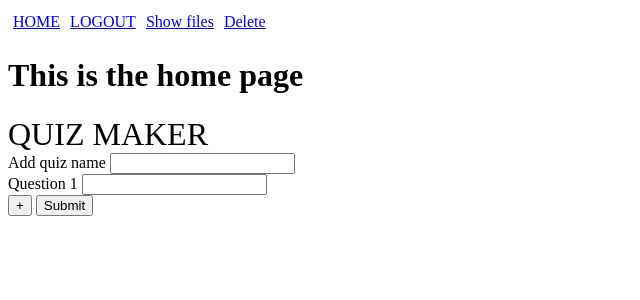
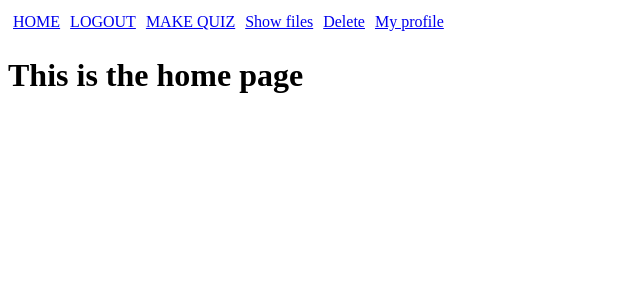
Before and after one commit to Avishek-NITT/QUIZZHUB_DELTA_T3, a Flask app: page / in a window 1280 px wide. Shown: the top 300 px of the page, without its empty margins (0-640 px from the left). Run offline with Flask 3, Linux system fonts and the light colour scheme; a user stored in the database is signed in.

Commit message:
User can make quiz, see quizes in their profile

```diff
--- a/website/templates/base.html
+++ b/website/templates/base.html
@@ -16,12 +16,14 @@
               {% if user.is_authenticated %}
               <a class="nav-item nav-link" id="home" href="/">HOME</a>
               <a class="nav-item nav-link" id="logout" href="/logout">LOGOUT</a>
+              <a class="nav-item" id="quizmaker" href="/quizmaker">MAKE QUIZ</a>
                 {%else%}
                 <a class="nav-item nav-link" id="login" href="/login">LOGIN</a>
                 <a class="nav-item nav-link" id="signUp" href="/sign-up">Sign Up</a>
                 {%endif%}
                 <a class="nav-item nav-link" id="test" href="/test">Show files</a>
                 <a class="nav-item nav-link" id="delete" href="/delete">Delete</a>
+                <a class="nav-item nav-link" id="profile" href="/profile">My profile</a>
             </div>
         </div>
 
--- a/website/templates/home.html
+++ b/website/templates/home.html
@@ -11,24 +11,5 @@ HOME
 
 <h1>This is the home page</h1>
 
-<form method="post">
-    <div class="container"></div>
-    <span style="font-size: 2em;"> QUIZ MAKER</span>
-    <br>
-    <label> Add quiz name   </label>
-    <input type="text" id="quiz_name" name="question"/>
-    <br>
-    <label> Question 1 </label>
-    <input type="text" id="question1" name="question1"/>
-    <br>
-</div>
-<button class="add_ques" onclick="add_ques()">+</button>
-<button type="submit">Submit</button>
-</form>
-
-
-
-
-<script src="{{url_for('static', filename='quiz_maker.js')}}"></script>
 
 {%endblock%}
--- a/website/views.py
+++ b/website/views.py
@@ -1,24 +1,47 @@
 from flask import Blueprint,render_template,request, flash
 from flask_login import login_required, current_user
 from . import db
+from .models import User, Quiz, Question, Option
 
 views = Blueprint('views', __name__)
 
 @views.route('/' , methods = ['GET' , 'POST'])
 @login_required
 def home():
-    # if request.method == 'POST':
-    #     quiz_name = request.form.get('quiz_name')
-    #     quiz_question = request.form.get('question1')
-    #     quiz_id = Quiz_collection.query.filter( Quiz_collection.Quiz_name == quiz_name)
-
-    #     new_quiz = Quiz_collection(Quiz_Id = current_user.id, Quiz_name = quiz_name)
-    #     new_question = Quiz_Questions(Quiz_Id = quiz_id , Quiz_Question = quiz_question)
+    return render_template("home.html", user = current_user)
 
 
-    #     db.session.add(new_quiz)
-    #     db.session.add(new_question)
-    #     db.session.commit()
+
+@views.route('/quizmaker' , methods = ['GET' , 'POST'])
+@login_required
+def quizmaker():
+    if request.method == 'POST':
+        quiz_name = request.form.get('quiz_name')
+        quiz_desc= request.form.get('quiz_desc')
+        question = request.form.get('question1')
 
 
-    return render_template("home.html", user = current_user)
+        new_quiz = Quiz(user_id = current_user.id, quiz_title = quiz_name, quiz_description = quiz_desc)
+        new_question = Question(question_text = question)
+        new_option1 = Option( option_text = request.form.get('c1'))
+        new_option2 = Option( option_text = request.form.get('c2'))
+        new_option3 = Option( option_text = request.form.get('c3'))
+        new_option4 = Option( option_text = request.form.get('c4'))
+
+
+        db.session.add(new_quiz)
+        db.session.add(new_question)
+        db.session.add(new_option1)
+        db.session.add(new_option2)
+        db.session.add(new_option3)
+        db.session.add(new_option4)
+        db.session.commit()
+
+    return render_template("quizmaker.html", user = current_user)
+
+
+@views.route('/profile')
+@login_required
+def show_profile():
+    query = Quiz.query.filter(Quiz.user_id == current_user.id).all()
+    return render_template('profile.html', user = current_user, quizes = query)
```
Also changed, not shown: website/auth.py (+12 -6 lines), website/templates/test.html (+11 -1 lines), instance/database.db.
